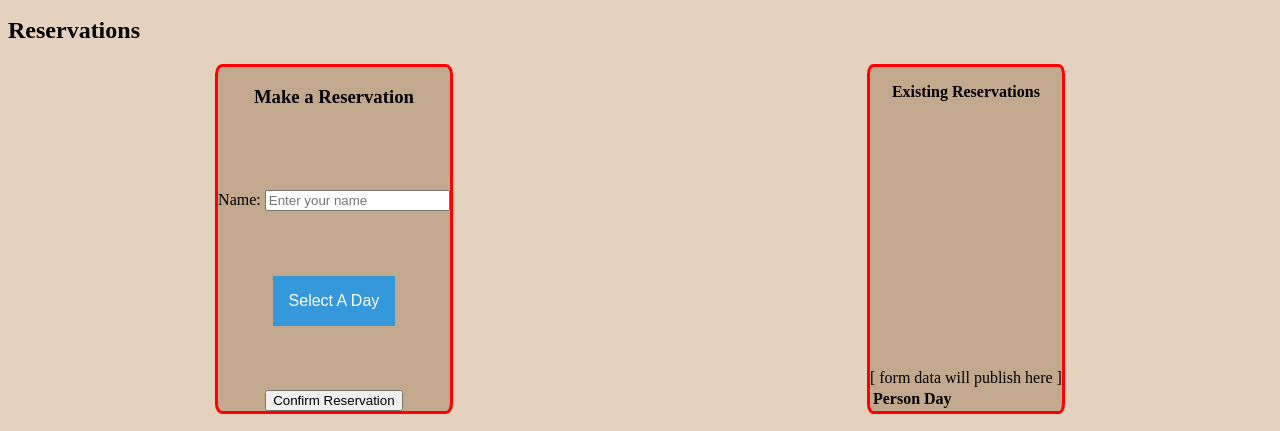
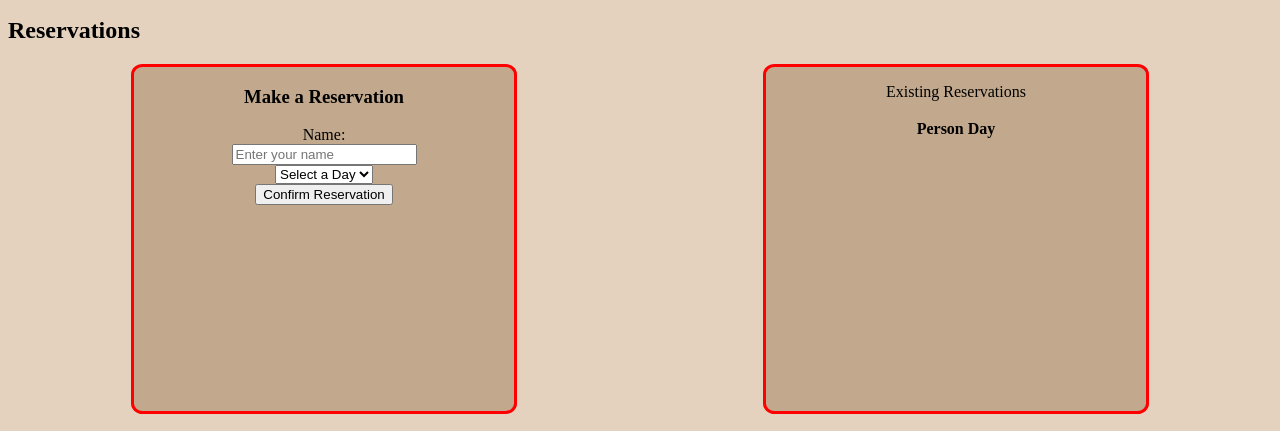
Before and after one commit to presifont/project, a plain HTML site: page index.html in a window 1280 px wide. Shown: the part 366-797 px from the top of the page. Drawn offline with nearby package versions, Linux system fonts and the light colour scheme; some packages are replaced by stand-ins of ours.

Commit message:
added jquery selector js for day of selected. Confirmed works

```diff
--- a/css/style.css
+++ b/css/style.css
@@ -49,72 +49,34 @@ height: 350px;
 .reservation {
 display: flex;
 flex-direction: column;
-justify-content: space-between;
+justify-content: flex-start;
 align-items: center;
 background-color: #C2A98D;
 border-radius: 3%;
 border-color: red;
 border-style: solid;
-}
-
-.menu-options {
-
-font-weight: bold;
+width: 30%
 }
 
 
-.dropdown {
-
-position: relative;
-display: inline-block;
-}
-.dropbtn:hover, .dropbtn:focus {
-background-color: #2980B9;
-}
 
 
-.dropdown-content {
-display: none;
-position: absolute;
-background-color: #f9f9f9;
-min-width: 160px;
-box-shadow: 0px 8px 16px 0px rgba(0,0,0,0.2);
-z-index: 1;
-
-}
 
 
-li:hover, li:focus {
-	color: black;
-	list-style-type: none;
-	background-color: #2980B9;
-}
-
-.dropdown-content li {
-list-style-type: none;
-padding: 12px 16px;
-}
-.dropbtn {
-background-color: #3498DB;
-color: white;
-padding: 16px;
-font-size: 16px;
-border: none;
-cursor: pointer;
-}
 
 /*existing reservations*/
 .content { /*can this be added to the reservation class?*/
 display: flex;
 flex-direction: column;
-justify-content: space-between;
+justify-content: flex-start;
 align-items: center;
 background-color: #C2A98D;
 border-radius: 3%;
 border-color: red;
 border-style: solid;
+width: 30%
+}
 
-}
 
 /*map*/
 #map{
--- a/index.html
+++ b/index.html
@@ -26,30 +26,30 @@
 	<!--reservation maker and current reservations-->
 	<div class="box">
 
-		<form div class="reservation">
+
+			<form action="" class="reservation">
 				<h3>Make a Reservation</h3>
-			<div>
+				<!--enter name-->
 				<label for="name">Name:</label>
-				<input type="text" id="name" name="res_name" placeholder="Enter your name">
-			</div>
+				<input type="text" id="name" placeholder="Enter your name">
 
-			<div class="dropdown">
-				<button class="dropbtn"> Select A Day </button>
-				<div class="dropdown-content">
-					<ul>
-						<li>Sunday</li>
-						<li>Monday</li>
-						<li>Tuesday</li>
-						<li>Wednesday</li>
-						<li>Thursday</li>
-						<li>Friday</li>
-						<li>Saturday</li>
-					</ul>
-				</div>
-			</div>
+				<!--<button class="dropbtn"> Select A Day </button>-->
+
+				<select class="dropdown-content" name="day" id="day">
+					<option value="" disabled selected>Select a Day</option>
+					<option value="Sunday">Sunday</option>
+					<option value="Monday">Monday</option>
+					<option value="Tuesday">Tuesday</option>
+					<option value="Wednesday">Wednesday</option>
+					<option value="Thursday">Thursday</option>
+					<option value="Friday">Friday</option>
+					<option value="Saturday">Saturday</option>
+				</select>
 
 
-			<button>Confirm Reservation</button>
+
+
+				<button type="submit">Confirm Reservation</button>
 
 			</form>
 
@@ -57,17 +57,24 @@
 
 		<div class="content">
 			<p class="menu-options">Existing Reservations</p>
-			<div>
-				<div>
+
 			<table>
 				<thead>
 					<th>Person</th>
 					<th>Day</th>
 				</thead>
-						<tbody> [ form data will publish here ] </tbody>
+				<tbody id="current-res">
+					<script id="currentReservations" type="text/x-handlebars-template">
+						<tr>
+							<td>{{name}} :</td>>
+							<td>{{day}}</td>
+						</tr>
+
+					</script>
+				</tbody>
 			</table>
-				</div>
-			</div>
+
+
 		</div>
 
 	</div>
--- a/js/main.js
+++ b/js/main.js
@@ -21,8 +21,29 @@ function initMap() {
 });
 
 };
-
+/*
+//display day selection menu when user clicks "select a day"
 $('.dropbtn').on('click', function(e) {
 	e.preventDefault();
 	$('.dropdown-content').toggleClass("show");
-})
+});
+
+//hides day selection when a day is selected
+$('li').on('click', function(e) {
+	e.preventDefault();
+	$('.dropdown-content').toggleClass("show");
+});
+*/
+
+$('form').on('submit', function(e) {
+e.preventDefault();
+var userInput = {
+	name: $('#name').val(),
+	day: $('#day').val()
+
+};
+var source = $('#currentReservations').html();
+var template= Handlebars.compile(source);
+var newListItemHTML = template(userInput);
+$('#current-res').append(newListItemHTML)
+});
```
Lines whose indentation alone changed are shown as unchanged.
